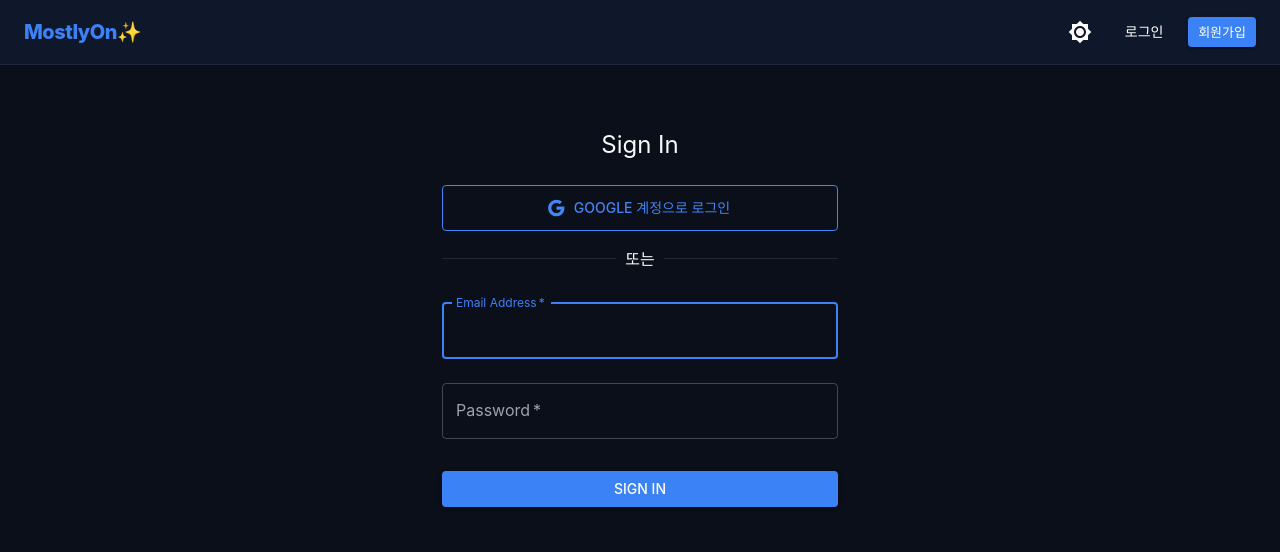
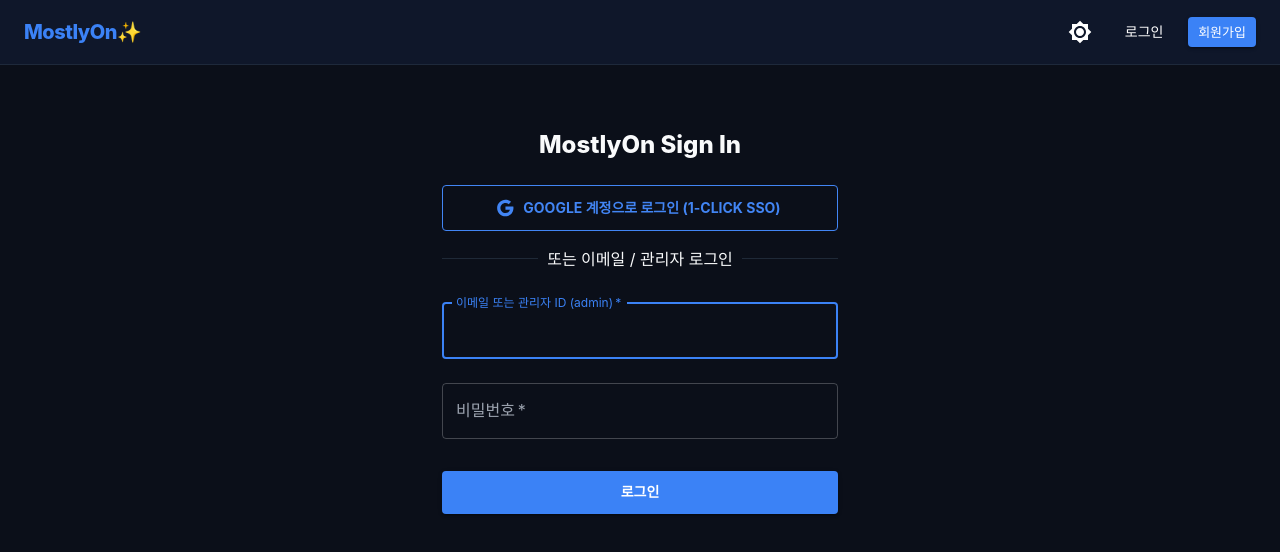
Before and after one commit to Jeffahn0903/myagent, a Next.js app: page /login in a window 1280 px wide. Shown: the top 552 px of the page. Built offline with nearby package versions, Linux system fonts and the light colour scheme; no server answers.

Commit message:
fix: resolve invalid_client OAuth error and standardize redirectUri to canonical domain

```diff
--- a/src/app/login/page.tsx
+++ b/src/app/login/page.tsx
@@ -1,6 +1,6 @@
 'use client';
 
-import React, { useState } from 'react';
+import React, { useState, Suspense } from 'react';
 import {
   Container,
   Box,
@@ -9,17 +9,30 @@
   Typography,
   Alert,
   Divider,
+  CircularProgress,
 } from '@mui/material';
 import GoogleIcon from '@mui/icons-material/Google';
 import { useAuth } from '@/contexts/AuthContext';
-import { useRouter } from 'next/navigation';
+import { useRouter, useSearchParams } from 'next/navigation';
 
-export default function LoginPage() {
+function LoginFormContent() {
   const [email, setEmail] = useState('');
   const [password, setPassword] = useState('');
   const [error, setError] = useState('');
   const { setToken } = useAuth();
   const router = useRouter();
+  const searchParams = useSearchParams();
+
+  const queryError = searchParams.get('error');
+
+  let displayError = error;
+  if (!displayError && queryError) {
+    if (queryError === 'invalid_client') {
+      displayError = 'Google OAuth Client Secret 정보가 올바르지 않거나 Vercel 환경변수가 동기화되지 않았습니다. 아래 [admin / Jeff1732!] 계정으로 즉시 로그인하실 수 있습니다.';
+    } else {
+      displayError = `로그인 오류: ${queryError}`;
+    }
+  }
 
   const handleSubmit = async (event: React.FormEvent) => {
     event.preventDefault();
@@ -45,7 +58,7 @@
       router.push('/dashboard');
 
     } catch (err) {
-      setError('An error occurred. Please try again.');
+      setError('로그인 처리 중 오류가 발생했습니다. 다시 시도해 주세요.');
       console.error(err);
     }
   };
@@ -60,8 +73,8 @@
           alignItems: 'center',
         }}
       >
-        <Typography component="h1" variant="h5">
-          Sign In
+        <Typography component="h1" variant="h5" sx={{ fontWeight: 800 }}>
+          MostlyOn Sign In
         </Typography>
 
         <Box sx={{ width: '100%', mt: 3 }}>
@@ -74,25 +87,31 @@
               py: 1.2,
               borderColor: '#4285F4',
               color: '#4285F4',
+              fontWeight: 700,
               '&:hover': {
                 borderColor: '#3367D6',
                 backgroundColor: 'rgba(66, 133, 244, 0.04)',
               },
             }}
           >
-            Google 계정으로 로그인
+            Google 계정으로 로그인 (1-Click SSO)
           </Button>
 
-          <Divider sx={{ my: 2 }}>또는</Divider>
+          <Divider sx={{ my: 2 }}>또는 이메일 / 관리자 로그인</Divider>
 
           <Box component="form" onSubmit={handleSubmit}>
-            {error && <Alert severity="error" sx={{ mb: 2 }}>{error}</Alert>}
+            {displayError && (
+              <Alert severity="error" sx={{ mb: 2 }}>
+                {displayError}
+              </Alert>
+            )}
+
             <TextField
               margin="normal"
               required
               fullWidth
               id="email"
-              label="Email Address"
+              label="이메일 또는 관리자 ID (admin)"
               name="email"
               autoComplete="email"
               autoFocus
@@ -104,7 +123,7 @@
               required
               fullWidth
               name="password"
-              label="Password"
+              label="비밀번호"
               type="password"
               id="password"
               autoComplete="current-password"
@@ -115,9 +134,9 @@
               type="submit"
               fullWidth
               variant="contained"
-              sx={{ mt: 3, mb: 2 }}
+              sx={{ mt: 3, mb: 2, py: 1.2, fontWeight: 700 }}
             >
-              Sign In
+              로그인
             </Button>
           </Box>
         </Box>
@@ -125,3 +144,15 @@
     </Container>
   );
 }
+
+export default function LoginPage() {
+  return (
+    <Suspense fallback={
+      <Box sx={{ display: 'flex', justifyContent: 'center', mt: 10 }}>
+        <CircularProgress />
+      </Box>
+    }>
+      <LoginFormContent />
+    </Suspense>
+  );
+}
--- a/src/lib/google.ts
+++ b/src/lib/google.ts
@@ -17,20 +17,20 @@
 ];
 
 export const getGoogleOAuth2Client = (reqHost?: string) => {
-  const { GOOGLE_CLIENT_ID, GOOGLE_CLIENT_SECRET } = process.env;
+  const GOOGLE_CLIENT_ID = process.env.GOOGLE_CLIENT_ID?.trim();
+  const GOOGLE_CLIENT_SECRET = process.env.GOOGLE_CLIENT_SECRET?.trim();
 
-  let baseUrl = 'https://mostlyon.com';
-  if (reqHost) {
-    const proto = reqHost.includes('localhost') ? 'http' : 'https';
-    baseUrl = `${proto}://${reqHost}`;
-  } else if (process.env.NEXT_PUBLIC_APP_URL) {
-    baseUrl = process.env.NEXT_PUBLIC_APP_URL;
+  // Use canonical domain https://mostlyon.com for production to avoid redirect_uri mismatches
+  let baseUrl = process.env.NEXT_PUBLIC_APP_URL || 'https://mostlyon.com';
+
+  if (reqHost && reqHost.includes('localhost')) {
+    baseUrl = `http://${reqHost}`;
   }
 
   const redirectUri = `${baseUrl.replace(/\/$/, '')}/api/auth/google/callback`;
 
   if (!GOOGLE_CLIENT_ID || !GOOGLE_CLIENT_SECRET) {
-    throw new Error('Google client ID or secret not configured');
+    console.error('CRITICAL: GOOGLE_CLIENT_ID or GOOGLE_CLIENT_SECRET environment variable is missing!');
   }
 
   const oAuth2Client = new google.auth.OAuth2(
```
